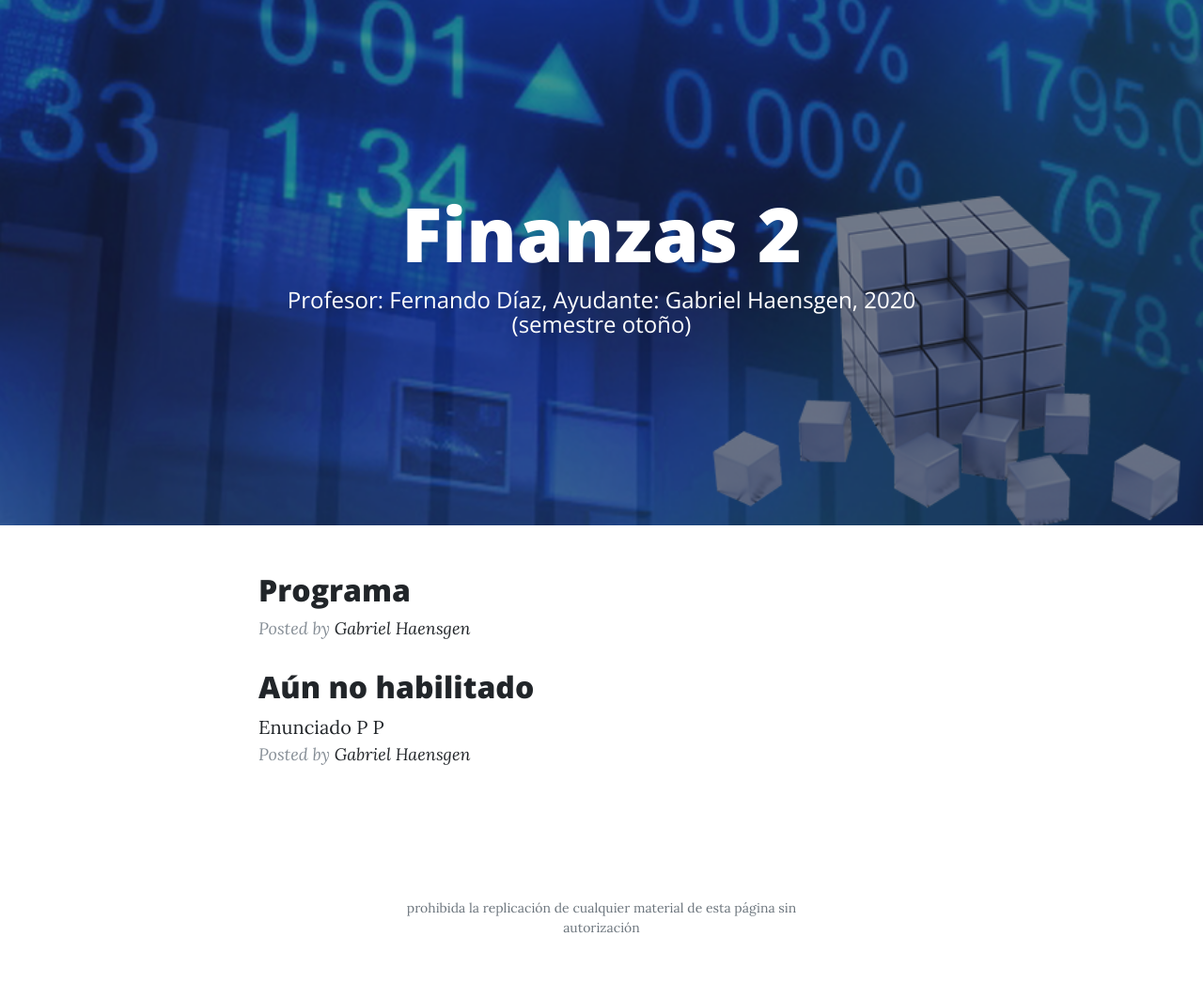
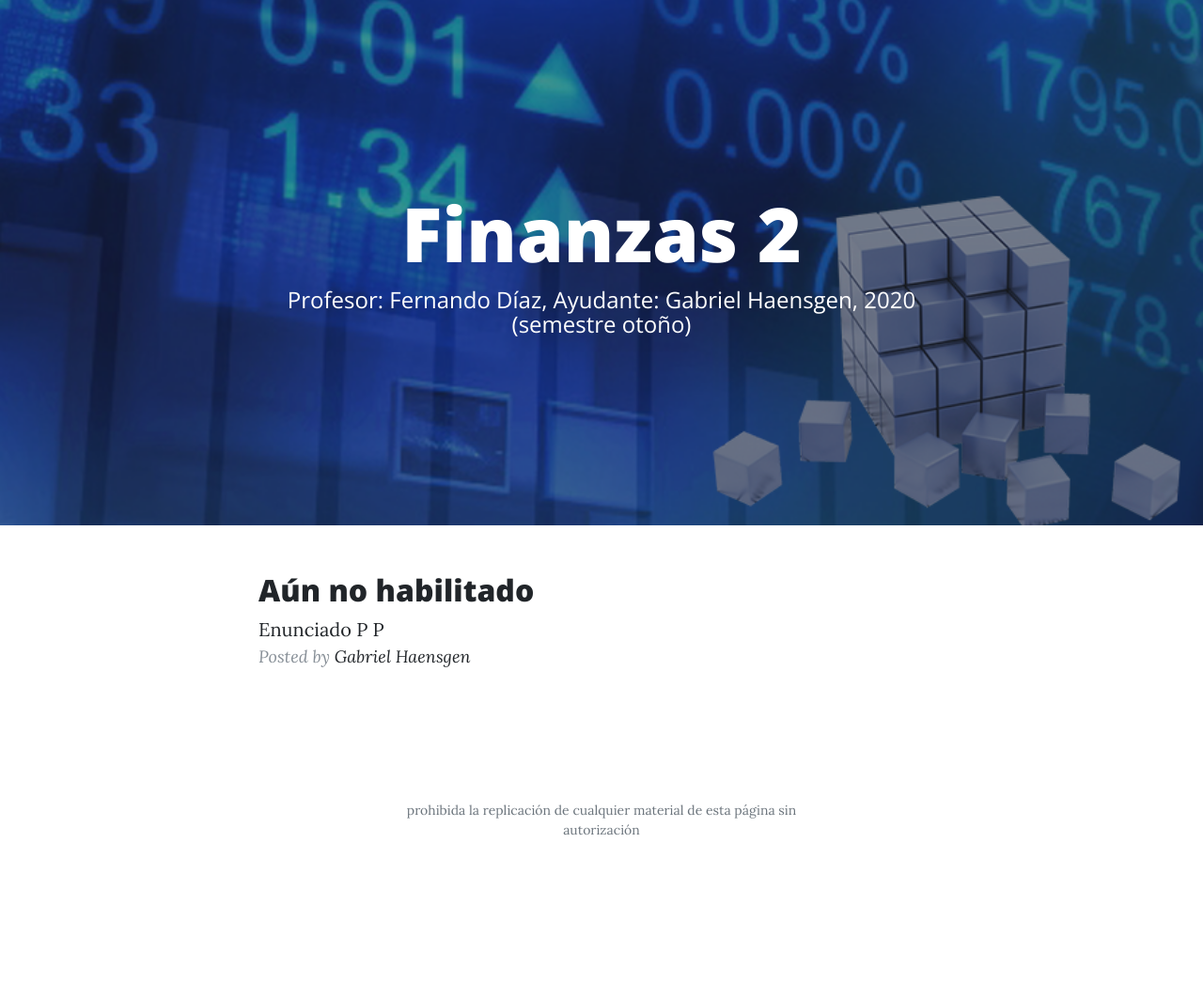
Before and after one commit to Haensgen/finanzas2, a website: page index.html in a window 1280 px wide. Shown: the whole page at 94% size. After the commit the page ends 959 px from the top, so only its background shows below. Drawn offline with nearby package versions, Linux system fonts and the light colour scheme.

Commit message:
Update index.html

```diff
--- a/index.html
+++ b/index.html
@@ -59,11 +59,7 @@
     <div class="row">
       <div class="col-lg-8 col-md-10 mx-auto">
                             <div class="post-preview">
-            <h2 class="post-title">
-            <a href='ayudantias/programa.docx'> Programa </a>
-            </h2>
-         <p class="post-meta">Posted by
-            <a href="https://haensgen.github.io">Gabriel Haensgen</a>
+
 
 
             <h2 class="post-title">
```
